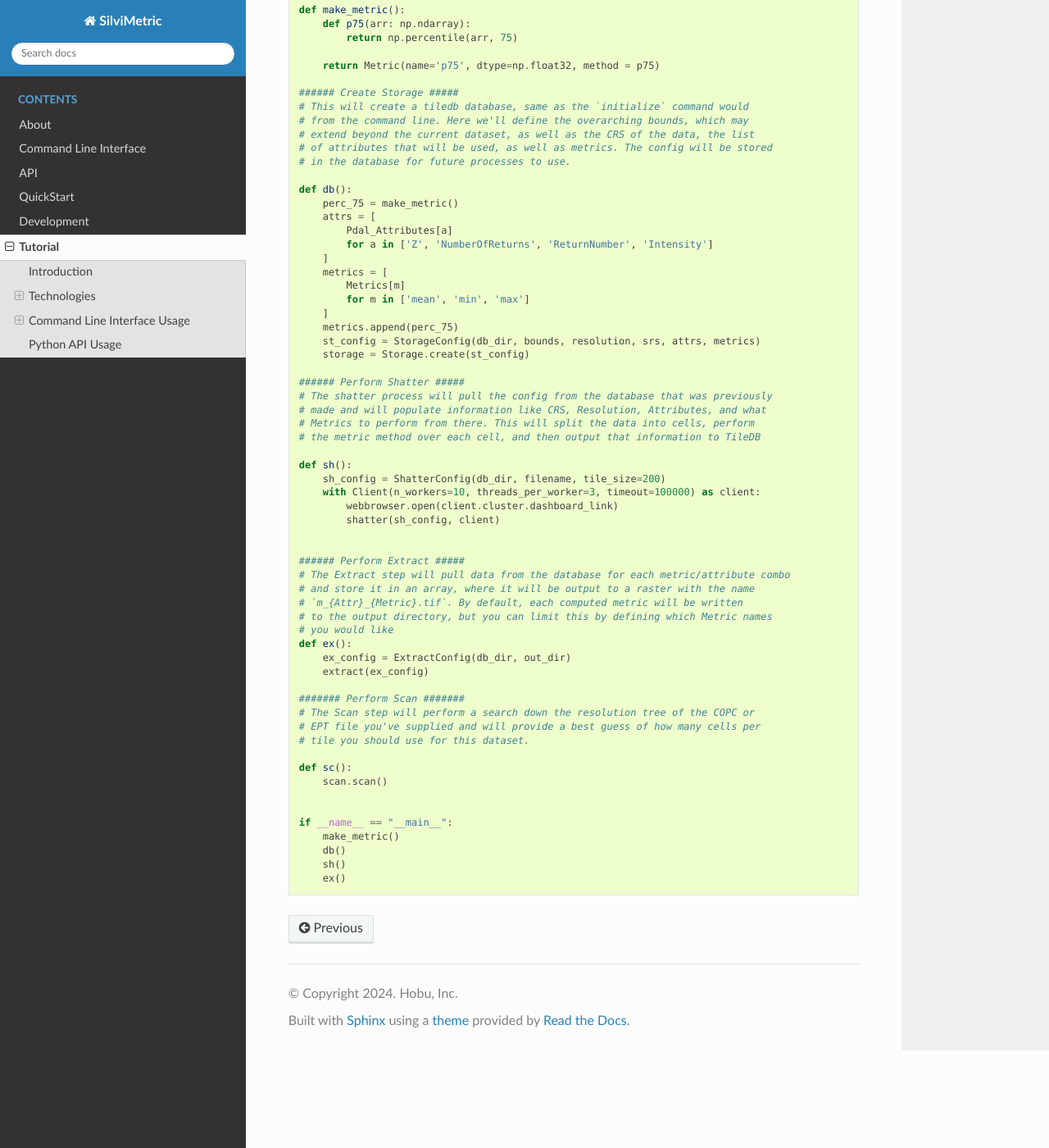
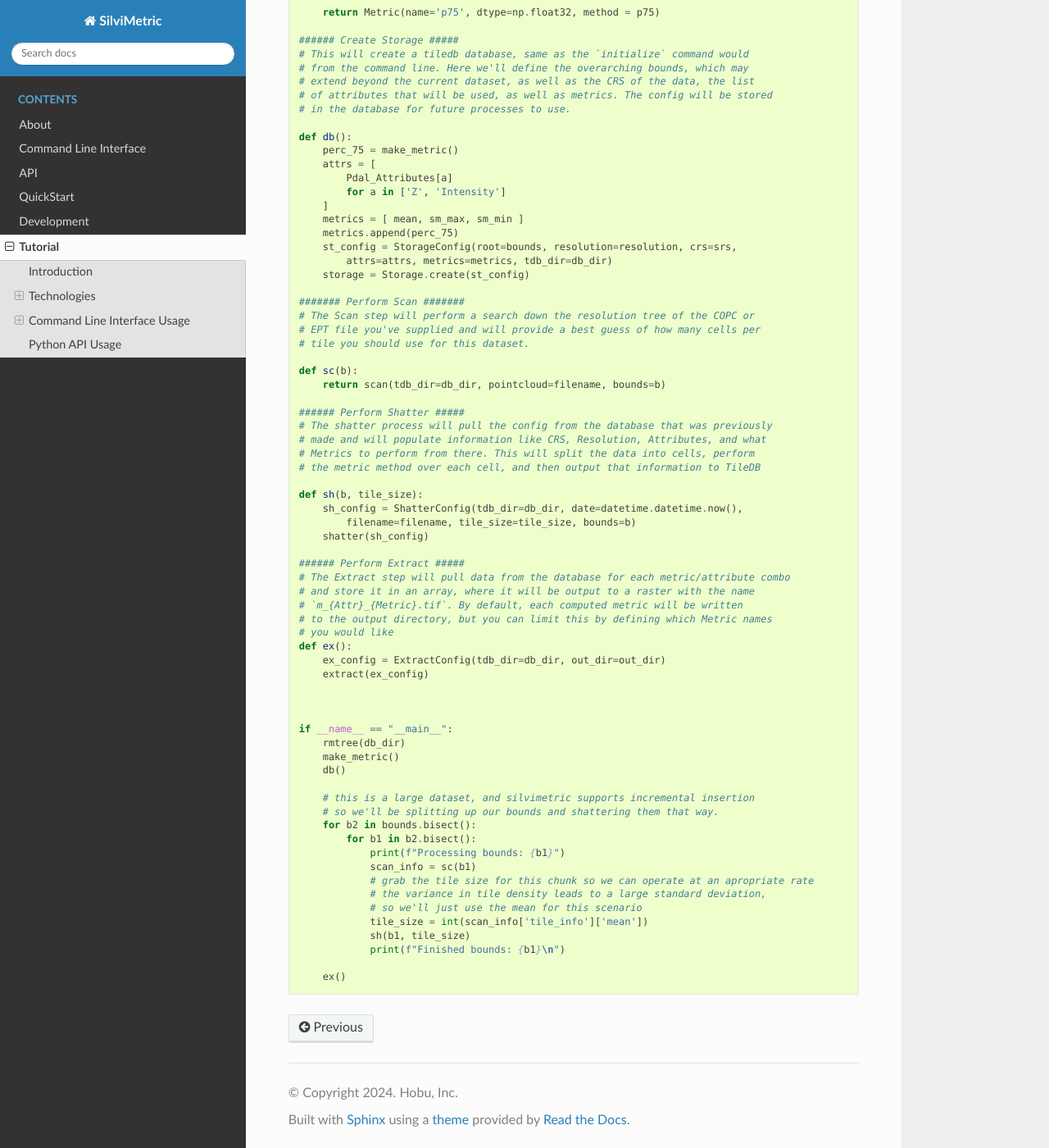
Before and after one commit to hobuinc/silvimetric, a Sphinx documentation site: the page built from docs/source/tutorial.rst, in a window 1280 px wide and 1400 px high, scrolled down 8066 px. Shown: the whole window at 82% size. Built offline with Sphinx 7.4.7 and the Read the Docs theme 3.1.0, drawn with Linux system fonts in a browser that asks for light colours; some of the changed text lies outside the part shown.

Commit message:
Adding extra logging sections for commands, updating quickstart and tutorial to reflect changes made up to this point

```diff
--- a/docs/source/tutorial.rst
+++ b/docs/source/tutorial.rst
@@ -104,6 +104,10 @@
                                     more here https://docs.dask.org/en/stable/sc
                                     heduling.html.
     --help                          Show this message and exit.
+
+.. note::
+
+    Dask distributed scheduler is currently disabled for SilviMetric
 
 Initialize
 ................................................................................
@@ -241,15 +245,6 @@
     $ FILEPATH="https://s3-us-west-2.amazonaws.com/usgs-lidar-public/MT_RavalliGraniteCusterPowder_4_2019/ept.json"
     $ silvimetric -d $DB_NAME --watch scan $FILEPATH
 
-Output:
-
-.. code-block:: console
-
-    2024-02-05 17:29:21,464 - silvimetric - INFO - scan:24 - Tiling information:
-    2024-02-05 17:29:21,465 - silvimetric - INFO - scan:25 -   Mean tile size: 447.98609121670717
-    2024-02-05 17:29:21,465 - silvimetric - INFO - scan:26 -   Std deviation: 38695.06897023395
-    2024-02-05 17:29:21,465 - silvimetric - INFO - scan:27 -   Recommended split size: 39143
-
 
 Shatter
 ................................................................................
@@ -413,12 +407,13 @@
     import numpy as np
     import pdal
     import json
-    from dask.distributed import Client
-    import webbrowser
+    import datetime
+    from shutil import rmtree
 
-    from silvimetric.resources import Storage, Metric, Metrics, Bounds, Pdal_Attributes
-    from silvimetric.resources import StorageConfig, ShatterConfig, ExtractConfig
-    from silvimetric.commands import scan, shatter, extract
+    from silvimetric import Storage, Metric, Bounds, Pdal_Attributes
+    from silvimetric import StorageConfig, ShatterConfig, ExtractConfig
+    from silvimetric import scan, extract, shatter
+    from silvimetric.resources.metrics.stats import sm_min, sm_max, mean
 
     ########## Setup #############
 
@@ -429,9 +424,9 @@
     filename = "https://s3-us-west-2.amazonaws.com/usgs-lidar-public/MT_RavalliGraniteCusterPowder_4_2019/ept.json"
     db_dir_path = Path(curpath  / "western_us.tdb")
 
-    db_dir = str(db_dir_path)
-    out_dir = str(curpath / "westsern_us_tifs")
-    resolution = 10 # 10 meter resolution
+    db_dir = db_dir_path.as_posix()
+    out_dir = (curpath / "westsern_us_tifs").as_posix()
+    resolution = 30 # 30 meter resolution
 
     # we'll use PDAL python bindings to find the srs of our data, and the bounds
     reader = pdal.Reader(filename)
@@ -461,15 +456,21 @@
         perc_75 = make_metric()
         attrs = [
             Pdal_Attributes[a]
-            for a in ['Z', 'NumberOfReturns', 'ReturnNumber', 'Intensity']
+            for a in ['Z', 'Intensity']
         ]
-        metrics = [
-            Metrics[m]
-            for m in ['mean', 'min', 'max']
-        ]
+        metrics = [ mean, sm_max, sm_min ]
         metrics.append(perc_75)
-        st_config = StorageConfig(db_dir, bounds, resolution, srs, attrs, metrics)
+        st_config = StorageConfig(root=bounds, resolution=resolution, crs=srs,
+            attrs=attrs, metrics=metrics, tdb_dir=db_dir)
         storage = Storage.create(st_config)
+
+    ####### Perform Scan #######
+    # The Scan step will perform a search down the resolution tree of the COPC or
+    # EPT file you've supplied and will provide a best guess of how many cells per
+    # tile you should use for this dataset.
+
+    def sc(b):
+        return scan(tdb_dir=db_dir, pointcloud=filename, bounds=b)
 
     ###### Perform Shatter #####
     # The shatter process will pull the config from the database that was previously
@@ -477,12 +478,10 @@
     # Metrics to perform from there. This will split the data into cells, perform
     # the metric method over each cell, and then output that information to TileDB
 
-    def sh():
-        sh_config = ShatterConfig(db_dir, filename, tile_size=200)
-        with Client(n_workers=10, threads_per_worker=3, timeout=100000) as client:
-            webbrowser.open(client.cluster.dashboard_link)
-            shatter(sh_config, client)
-
+    def sh(b, tile_size):
+        sh_config = ShatterConfig(tdb_dir=db_dir, date=datetime.datetime.now(),
+            filename=filename, tile_size=tile_size, bounds=b)
+        shatter(sh_config)
 
     ###### Perform Extract #####
     # The Extract step will pull data from the database for each metric/attribute combo
@@ -491,22 +490,29 @@
     # to the output directory, but you can limit this by defining which Metric names
     # you would like
     def ex():
-        ex_config = ExtractConfig(db_dir, out_dir)
+        ex_config = ExtractConfig(tdb_dir=db_dir, out_dir=out_dir)
         extract(ex_config)
 
-    ####### Perform Scan #######
-    # The Scan step will perform a search down the resolution tree of the COPC or
-    # EPT file you've supplied and will provide a best guess of how many cells per
-    # tile you should use for this dataset.
-
-    def sc():
-        scan.scan()
 
 
     if __name__ == "__main__":
+        rmtree(db_dir)
         make_metric()
         db()
-        sh()
+
+        # this is a large dataset, and silvimetric supports incremental insertion
+        # so we'll be splitting up our bounds and shattering them that way.
+        for b2 in bounds.bisect():
+            for b1 in b2.bisect():
+                print(f"Processing bounds: {b1}")
+                scan_info = sc(b1)
+                # grab the tile size for this chunk so we can operate at an apropriate rate
+                # the variance in tile density leads to a large standard deviation,
+                # so we'll just use the mean for this scenario
+                tile_size = int(scan_info['tile_info']['mean'])
+                sh(b1, tile_size)
+                print(f"Finished bounds: {b1}\n")
+
         ex()
 
 .. include:: ./substitutions.txt
```
Also changed, not shown: other parts of docs/source/tutorial.rst (+1 -2 lines), docs/source/quickstart.rst (+50 -25 lines), 9 other files.
